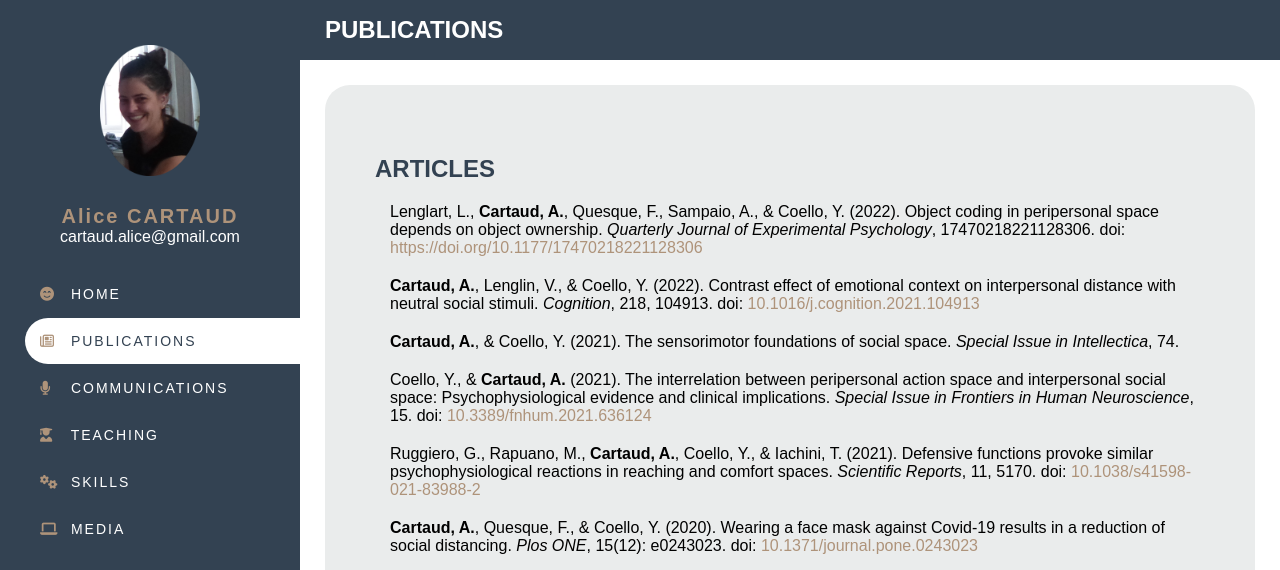
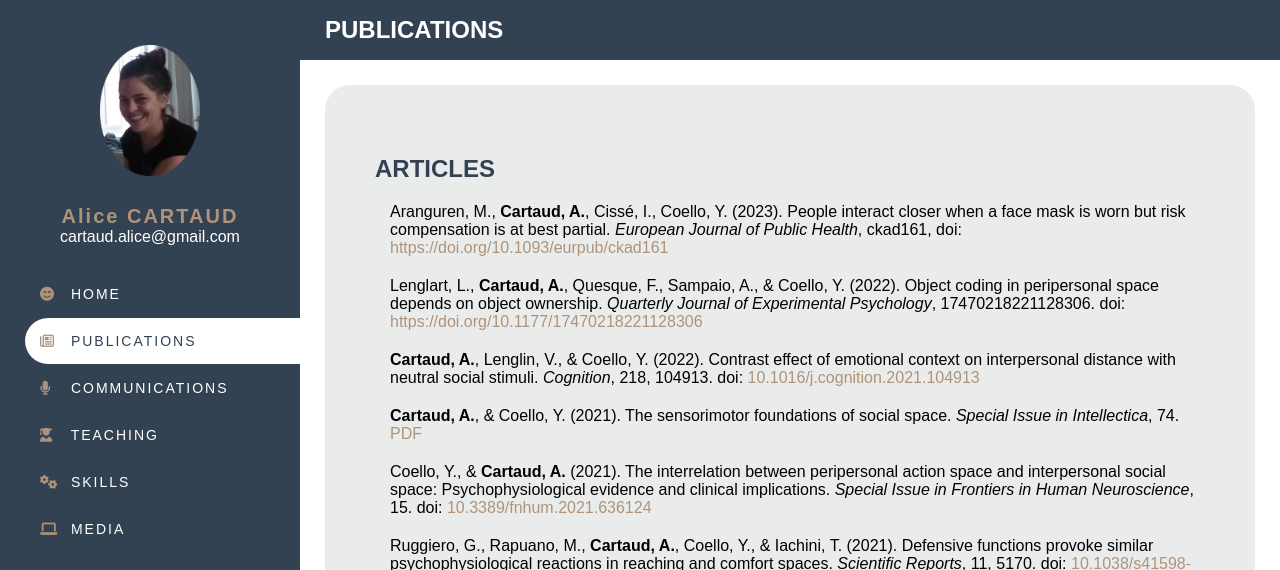
Before and after one commit to acartaud/alice_cartaud, a plain HTML site: page publi.html in a window 1280 px wide. Shown: the top 570 px of the page. Drawn offline with Linux system fonts and the light colour scheme.

Commit message:
Update publi.html

```diff
--- a/publi.html
+++ b/publi.html
@@ -126,8 +126,13 @@
                         </h1>
                         <ul class="listing_details">
                             <li>
-
-
+                                <p class="text">
+									Aranguren, M.,  <strong>Cartaud, A.</strong>, Cissé, I., Coello, Y. (2023). People interact closer when a face mask is worn but risk compensation is at best partial.
+									<i>European Journal of Public Health</i>, ckad161, doi:
+                                    <a href="https://doi.org/10.1093/eurpub/ckad161" target="_blank">https://doi.org/10.1093/eurpub/ckad161</a>
+                                </p>
+                            </li>
+							<li>
                                 <p class="text">
                                     Lenglart, L., <strong>Cartaud, A.</strong>,  Quesque, F., Sampaio, A., & Coello, Y. (2022). Object coding in peripersonal space depends on object ownership.
 									<i>Quarterly Journal of Experimental Psychology</i>, 17470218221128306. doi:
@@ -143,8 +148,9 @@
                             <li>
                                 <p class="text">
                                     <strong> Cartaud, A.</strong>, & Coello, Y. (2021). The sensorimotor foundations of social space.
-                                    <i>Special Issue in Intellectica</i>, 74.
-                                </p>
+                                    <i>Special Issue in Intellectica</i>, 74. <br />
+									<a href="https://www.persee.fr/doc/intel_0769-4113_2021_num_74_1_1986" target="_blank">PDF</a>
+								</p>
                             </li>
                              <li>
                                 <p class="text">
```
